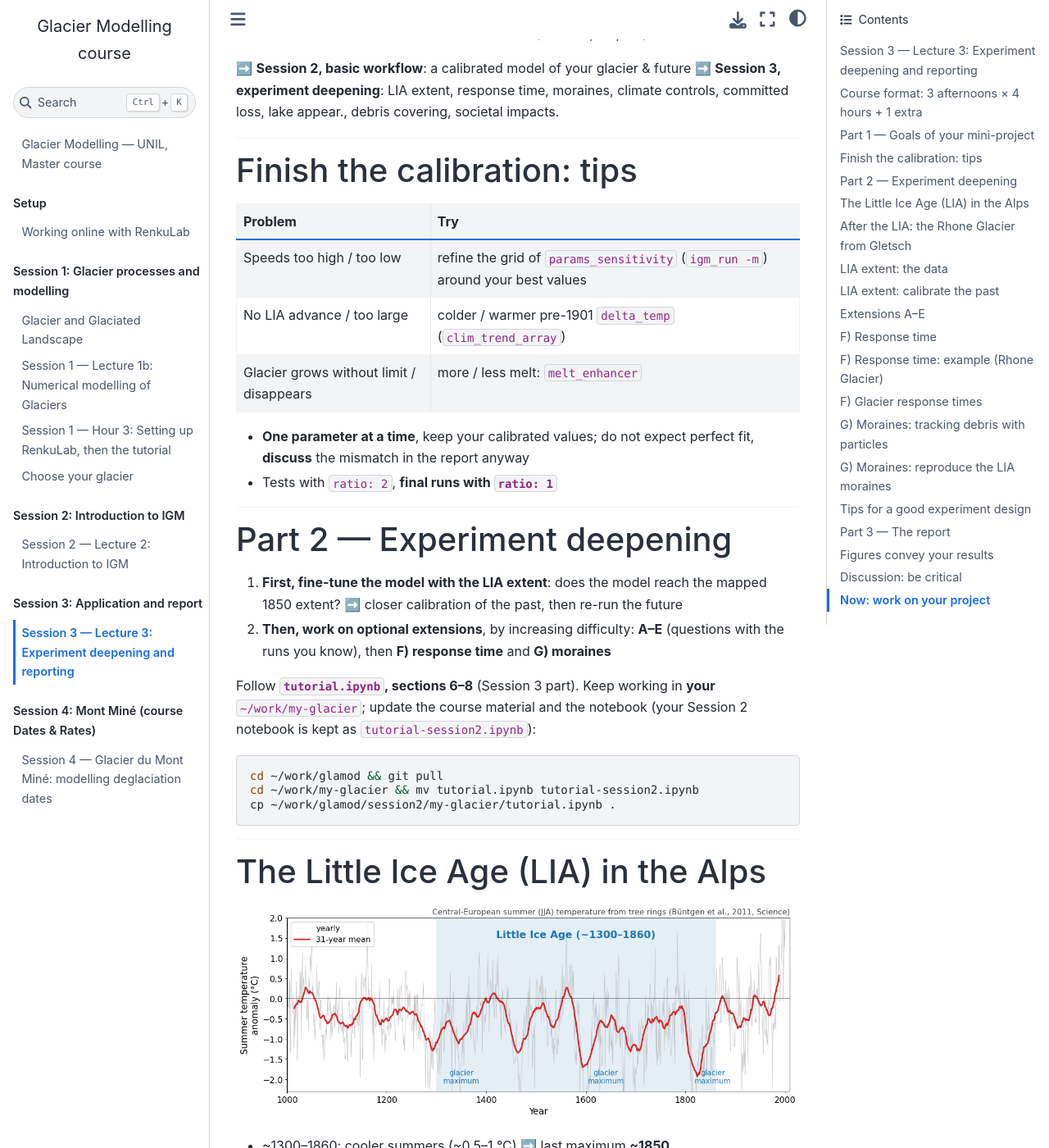
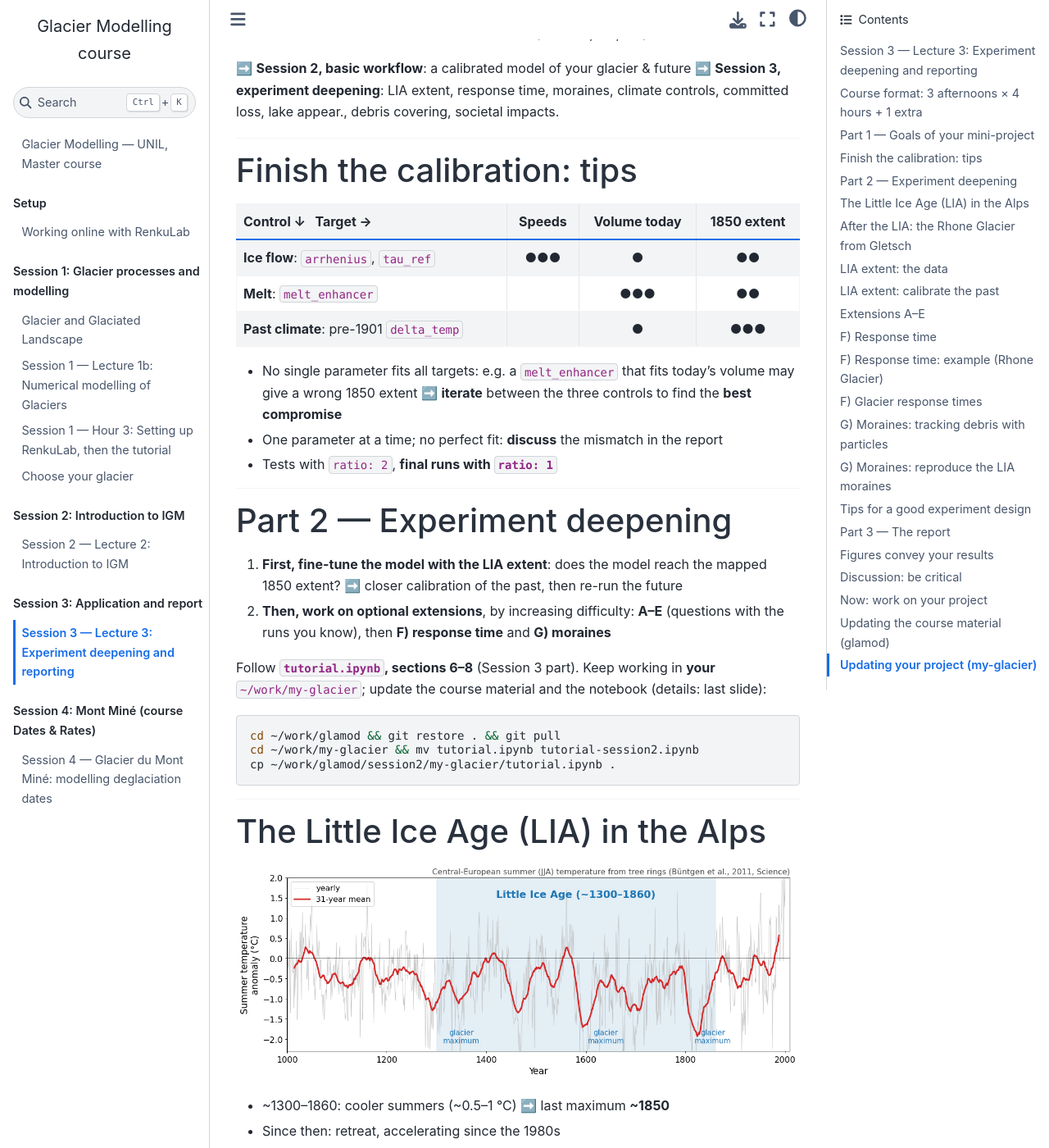
Before and after one commit to jouvetg/glamod, a Jupyter Book: the page built from session3/lecture-3-application-and-report.md, in a window 1280 px wide and 1400 px high, scrolled down 964 px. Shown: the whole window at 82% size. Built offline with Jupyter Book 1.0.4 settings and Sphinx 7.4.7 and the Sphinx Book theme 1.1.4, drawn with Linux system fonts in a browser that asks for light colours; pages that are not in the unit, such as notebooks, are missing from menus; some of the changed text lies outside the part shown.

Commit message:
Calibration tips as control/target table, iterate for best compromise; slides on updating glamod and my-glacier; extensions marked optional

````diff
--- a/session3/lecture-3-application-and-report.md
+++ b/session3/lecture-3-application-and-report.md
@@ -41,13 +41,14 @@ Guillaume Jouvet
 
 # Finish the calibration: tips
 
-| Problem | Try |
-|---|---|
-| Speeds too high / too low | refine the grid of `params_sensitivity` (`igm_run -m`) around your best values |
-| No LIA advance / too large | colder / warmer pre-1901 `delta_temp` (`clim_trend_array`) |
-| Glacier grows without limit / disappears | more / less melt: `melt_enhancer` |
+| Control ↓ &nbsp; Target → | Speeds | Volume today | 1850 extent |
+|---|:-:|:-:|:-:|
+| **Ice flow**: `arrhenius`, `tau_ref` | ●●● | ● | ●● |
+| **Melt**: `melt_enhancer` | | ●●● | ●● |
+| **Past climate**: pre-1901 `delta_temp` | | ● | ●●● |
 
-- **One parameter at a time**, keep your calibrated values; do not expect perfect fit, **discuss** the mismatch in the report anyway
+- No single parameter fits all targets: e.g. a `melt_enhancer` that fits today's volume may give a wrong 1850 extent ➡️ **iterate** between the three controls to find the **best compromise**
+- One parameter at a time; no perfect fit: **discuss** the mismatch in the report
 - Tests with `ratio: 2`, **final runs with `ratio: 1`**
 
 ---
@@ -58,10 +59,10 @@ Guillaume Jouvet
 1. **First, fine-tune the model with the LIA extent**: does the model reach the mapped 1850 extent? ➡️ closer calibration of the past, then re-run the future
 2. **Then, work on optional extensions**, by increasing difficulty: **A–E** (questions with the runs you know), then **F) response time** and **G) moraines**
 
-Follow **`tutorial.ipynb`, sections 6–8** (Session 3 part). Keep working in **your** `~/work/my-glacier`; update the course material and the notebook (your Session 2 notebook is kept as `tutorial-session2.ipynb`):
+Follow **`tutorial.ipynb`, sections 6–8** (Session 3 part). Keep working in **your** `~/work/my-glacier`; update the course material and the notebook (details: last slide):
 
 ```bash
-cd ~/work/glamod && git pull
+cd ~/work/glamod && git restore . && git pull
 cd ~/work/my-glacier && mv tutorial.ipynb tutorial-session2.ipynb
 cp ~/work/glamod/session2/my-glacier/tutorial.ipynb .
 ```
@@ -104,6 +105,7 @@ The LIA maximum (~1850) is the best-documented past state: **moraines**, first t
 ➡️ tune `melt_enhancer`
 - Front too thin
 ➡️ tune ice flow
+- No single parameter fits all ➡️ iterate, best compromise
 - Then redo the future runs
 
 ---
@@ -232,3 +234,35 @@ Today:
 - Start your report (outline, study site, methods)
 
 Work in `~/work/my-glacier/`.
+
+---
+
+# Updating the course material (glamod)
+
+```bash
+cd ~/work/glamod
+git restore .     # discard any change made in glamod (it is not your project!)
+git pull          # get the latest version of the course
+```
+
+- `~/work/glamod`: the **course material**, updated by `git pull` (incl. `utils/helper.py`)
+- `~/work/my-glacier`: **your project**, a **local copy** made last week: `git pull` does **not** update it
+
+---
+
+# Updating your project (my-glacier)
+
+⚠️ The new template files (`tutorial.ipynb`, `experiment/*.yaml`) are in `~/work/glamod/session2/my-glacier/`: copy only what you need, **without overwriting your own work** (calibrated values, RGI ID, notes)
+
+```bash
+cd ~/work/my-glacier
+mv tutorial.ipynb tutorial-session2.ipynb        # keep your Session 2 notebook
+cp ~/work/glamod/session2/my-glacier/tutorial.ipynb .
+```
+
+For a YAML file, compare first, then copy the new lines by hand:
+
+```bash
+diff experiment/params_past_moraines.yaml \
+     ~/work/glamod/session2/my-glacier/experiment/params_past_moraines.yaml
+```
````
Also changed, not shown: infos.md (+1 -1 lines), session2/1-lecture-igm.md (+1 -1 lines), 1 other file.
